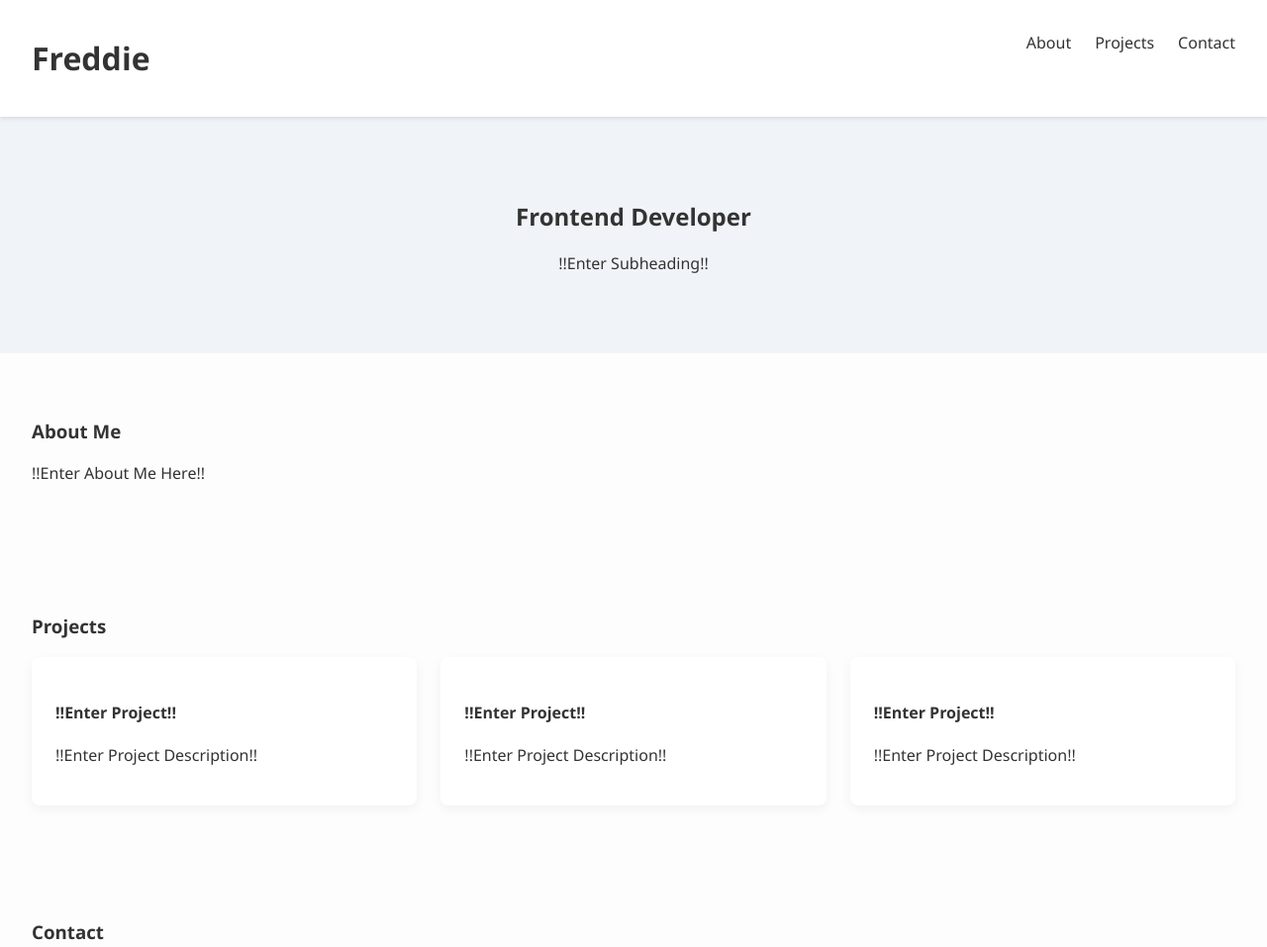
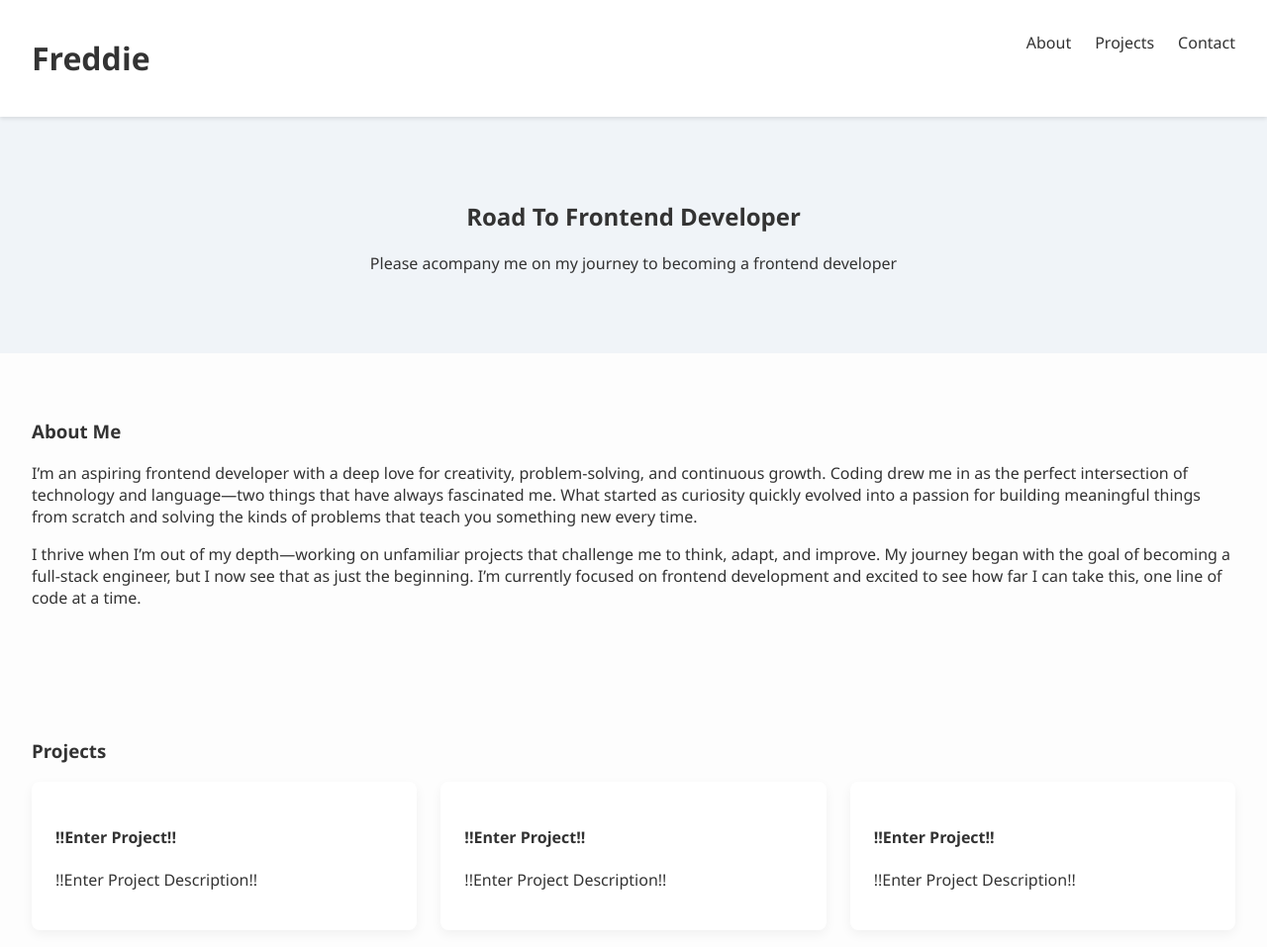
Before and after one commit to SanJammin/Portfolio, a plain HTML site: page index.html in a window 1280 px wide. Shown: the top 957 px of the page at 99% size. Drawn offline with Linux system fonts and the light colour scheme.

Commit message:
Add about me section

```diff
--- a/index.html
+++ b/index.html
@@ -19,13 +19,26 @@
     </header>
 
     <section class="hero">
-        <h2>Frontend Developer</h2>
-        <p>!!Enter Subheading!!</p>
+        <h2>Road To Frontend Developer</h2>
+        <p>Please acompany me on my journey to becoming a frontend developer</p>
     </section>
 
     <section id="about" class="section">
         <h3>About Me</h3>
-        <p>!!Enter About Me Here!!</p>
+        <p class="about-desktop">
+            I’m an aspiring frontend developer with a deep love for creativity, problem-solving, and continuous growth.
+            Coding drew me in as the perfect intersection of technology and language—two things that have always fascinated me.
+            What started as curiosity quickly evolved into a passion for building meaningful things from scratch and
+            solving the kinds of problems that teach you something new every time.
+        </p>
+        <p class="about-desktop">
+            I thrive when I’m out of my depth—working on unfamiliar projects that challenge me to think, adapt, and improve.
+            My journey began with the goal of becoming a full-stack engineer, but I now see that as just the beginning.
+            I’m currently focused on frontend development and excited to see how far I can take this, one line of code at a time.
+        </p>
+        <p class="about-mobile">
+            Aspiring frontend dev, passionate about building, learning and solving problems, one line at a time.
+        </p>
     </section>
 
     <section id="projects" class="section">
--- a/style.css
+++ b/style.css
@@ -39,6 +39,14 @@ body {
     padding: 3rem 2rem;
 }
 
+.about-desktop {
+    display: block;
+}
+
+.about-mobile {
+    display: none;
+}
+
 .project-grid {
     display: grid;
     grid-template-columns: repeat(auto-fit, minmax(250px, 1fr));
@@ -64,3 +72,13 @@ body {
     background: #f4f4f4;
     font-size: 0.9rem;
 }
+
+@media (max-width: 600px) {
+    .about-desktop {
+        display: none;
+    }
+
+    .about-mobile {
+        display: block;
+    }
+}
```
